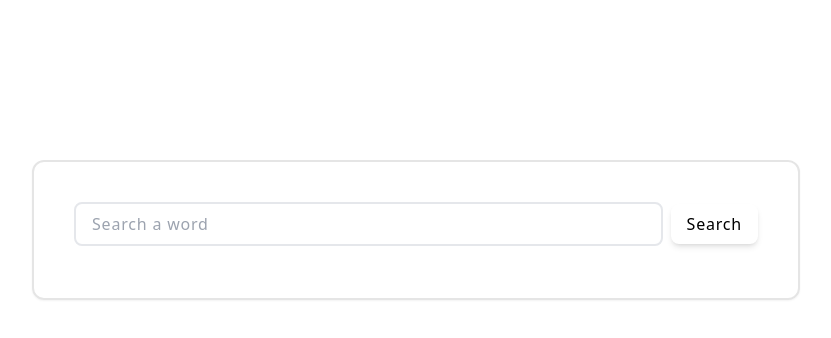
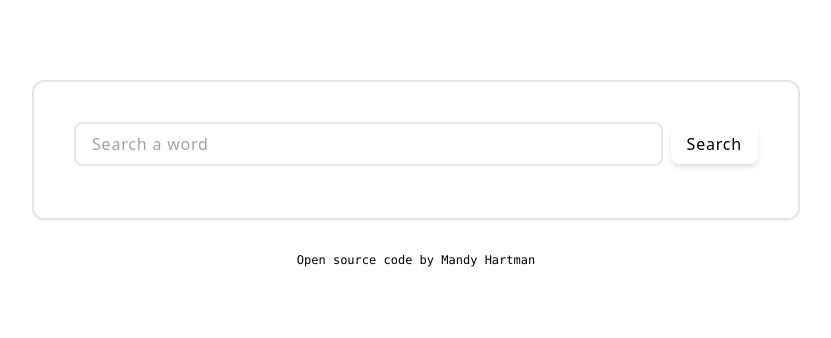
Before and after one commit to hartmandy/dictionary, a React (Create React App) app: page / in a window 1280 px wide. Shown: the top 338 px of the page, without its empty margins (224-1055 px from the left). Built offline with nearby package versions, Linux system fonts and the light colour scheme.

Commit message:
finished ui

```diff
--- a/src/App.js
+++ b/src/App.js
@@ -48,8 +48,9 @@ function App() {
   };
 
   return (
+    <div>
       <div className="outside container mx-auto">
-      <div className="container max-w-3xl mt-40">
+        <div className="container max-w-3xl mt-20">
           <div className="rounded-xl border-neutral-200 border-2 p-10 shadow-sm  text-white tracking-wider">
             <Search
               onChange={handleChange}
@@ -63,8 +64,12 @@ function App() {
           <Photos photos={photos} />
         </div>
       </div>
+      <footer className="text-xs font-mono text-center mt-4 mb-4">
+        <a href="https://github.com/hartmandy/dictionary">Open source code</a>{" "}
+        by Mandy Hartman
+      </footer>
+    </div>
   );
 }
-// rounded-xl border-neutral-200 bg-neutral-50 border-2 p-10 shadow-sm text-black tracking-wider
 
 export default App;
```
Lines whose indentation alone changed are shown as unchanged.
